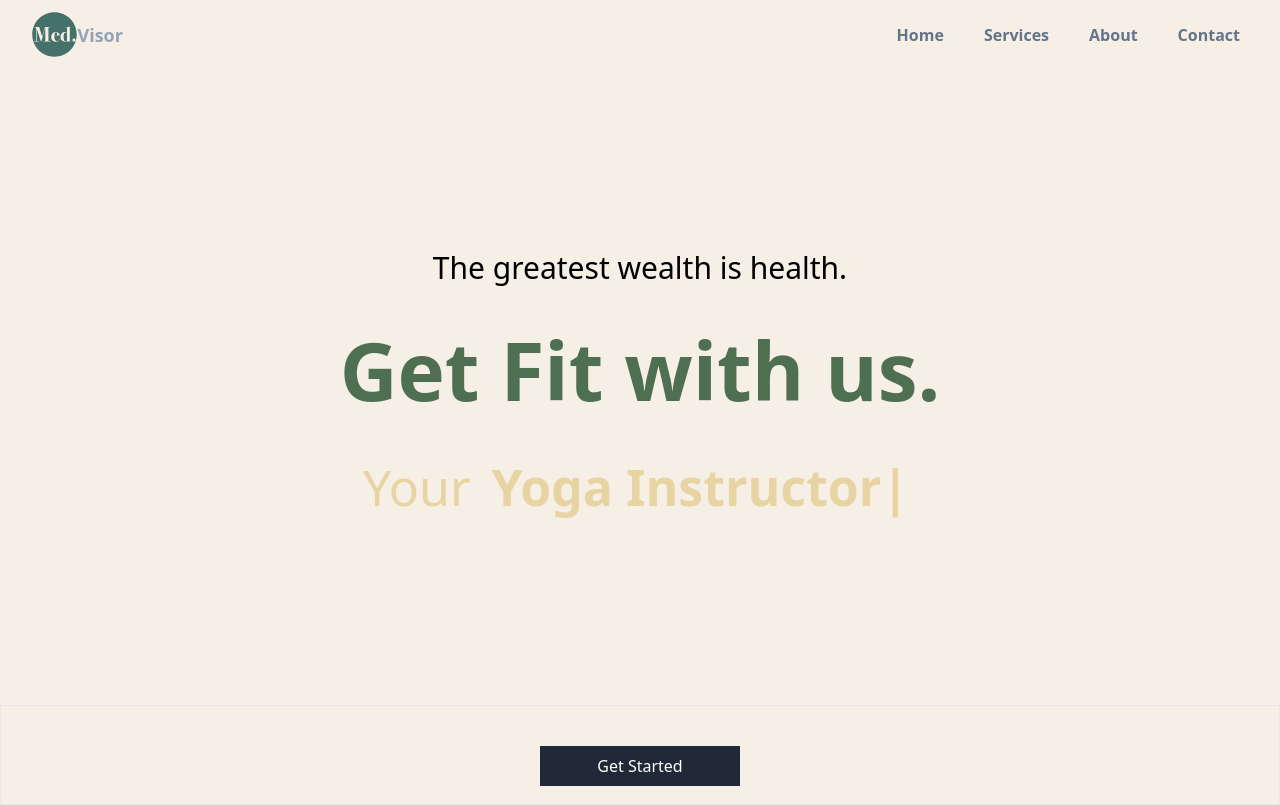
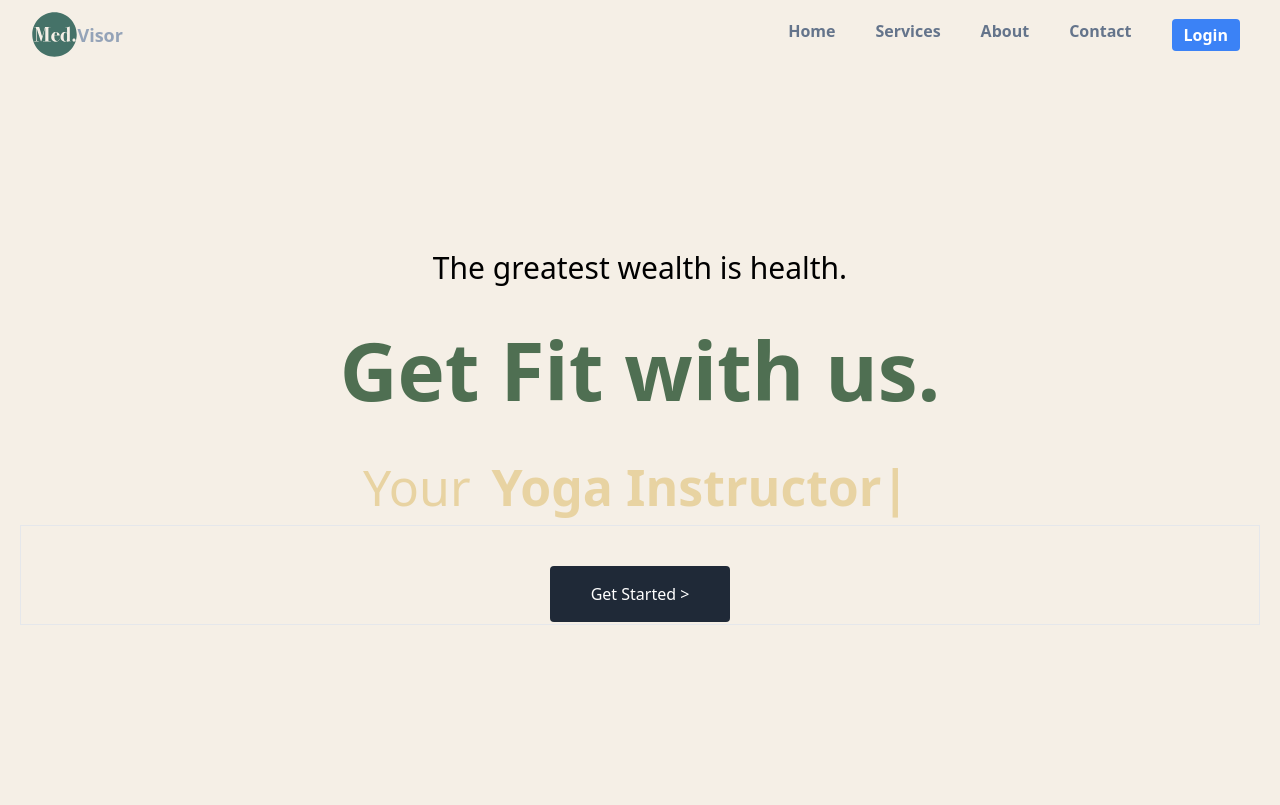
Before and after one commit to aanshu-kumar/medvisor, a React (Vite) app in the folder client/: page / in a window 1280 px wide. Built offline with nearby package versions, Linux system fonts and the light colour scheme.

Commit message:
Added Logout feature

```diff
--- a/client/src/Components/Banner.jsx
+++ b/client/src/Components/Banner.jsx
@@ -1,3 +1,4 @@
+import { Link } from "react-router-dom";
 import { ReactTyped } from "react-typed";
 
 const Banner = () => {
@@ -23,6 +24,13 @@ const Banner = () => {
               loop={true}
             />
           </div>
+          <div className="w-full h-[100px] bg-[#F5EFE6] border flex justify-center pt-10">
+            <Link to="/Login">
+              <div className="h-14 w-[180px] bg-gray-800 rounded text-white flex justify-center pt-4">
+                <p>Get Started {">"}</p>
+              </div>
+            </Link>
+          </div>
         </div>
       </div>
     </>
--- a/client/src/Components/ChatBot.jsx
+++ b/client/src/Components/ChatBot.jsx
@@ -58,7 +58,7 @@ const ChatBot = () => {
 
   return (
     <div className="w-full h-screen bg-[#E1F0DA] flex justify-center relative mt-[20px]">
-      <div className="w-[100%] md:w-[55%] chatbox overflow-auto h-[70%] mt-[8px]">
+      <div className="w-[100%] md:w-[55%] chatbox overflow-auto h-[85%] mt-[8px]">
         {chatLog.map((chat, index) =>
           chat.user == "Medvisor" ? (
             <ChatlogAI key={index} message={chat}></ChatlogAI>
--- a/client/src/Components/Header.jsx
+++ b/client/src/Components/Header.jsx
@@ -6,7 +6,14 @@ import { AiOutlineClose } from "react-icons/ai";
 
 const Header = () => {
   // eslint-disable-next-line no-unused-vars
-  let [toggle, setToggle] = useState(false);
+  const [toggle, setToggle] = useState(false);
+  const authToken = localStorage.getItem("auth-token");
+
+  function handleLogout() {
+    localStorage.removeItem("auth-token");
+    window.location.reload();
+  }
+
   return (
     <div className="bg-[#F5EFE6] fixed top-0 right-0 left-0 z-50 block">
       <div className="max-w-[1240]  mx-auto flex justify-between items-center ">
@@ -42,6 +49,22 @@ const Header = () => {
             {" "}
             <li className=" text-slate-500 hover:text-blue-900">Contact</li>
           </Link>
+          {authToken ? (
+            <button
+              type="submit"
+              onClick={handleLogout}
+              className="bg-blue-500 hover:bg-blue-700 text-white font-bold py-1 px-3 rounded focus:outline-none focus:shadow-outline"
+            >
+              Logout
+            </button>
+          ) : (
+            <button
+              type="submit"
+              className="bg-blue-500 hover:bg-blue-700 text-white font-bold py-1 px-3 rounded focus:outline-none focus:shadow-outline"
+            >
+              <Link to="/Login">Login</Link>
+            </button>
+          )}
         </ul>
 
         {/* Responsive menu */}
@@ -62,6 +85,22 @@ const Header = () => {
           <Link to="/ContactUs">
             <li className="p-3">Contact</li>
           </Link>
+          {authToken ? (
+            <button
+              type="submit"
+              onClick={handleLogout}
+              className="bg-blue-500 hover:bg-blue-700 text-white font-bold py-1 px-3 rounded focus:outline-none focus:shadow-outline"
+            >
+              Logout
+            </button>
+          ) : (
+            <button
+              type="submit"
+              className="bg-blue-500 hover:bg-blue-700 text-white font-bold py-1 px-3 rounded focus:outline-none focus:shadow-outline"
+            >
+              <Link to="/Login">Login</Link>
+            </button>
+          )}
         </ul>
       </div>
     </div>
--- a/client/src/Components/LandingPage.jsx
+++ b/client/src/Components/LandingPage.jsx
@@ -1,16 +1,8 @@
 import Banner from "./Banner";
-import { Link } from "react-router-dom";
 const LandingPage = () => {
   return (
     <>
       <Banner></Banner>
-      <div className="w-full h-[100px] bg-[#F5EFE6] border flex justify-center pt-10">
-        <Link to="/Login">
-          <div className="h-10 w-[200px] bg-gray-800 text-white text-center pt-2">
-            <p>Get Started</p>
-          </div>
-        </Link>
-      </div>
     </>
   );
 };
```
Also changed, not shown: 1 other file (tests, documents, lock files or other folders).
